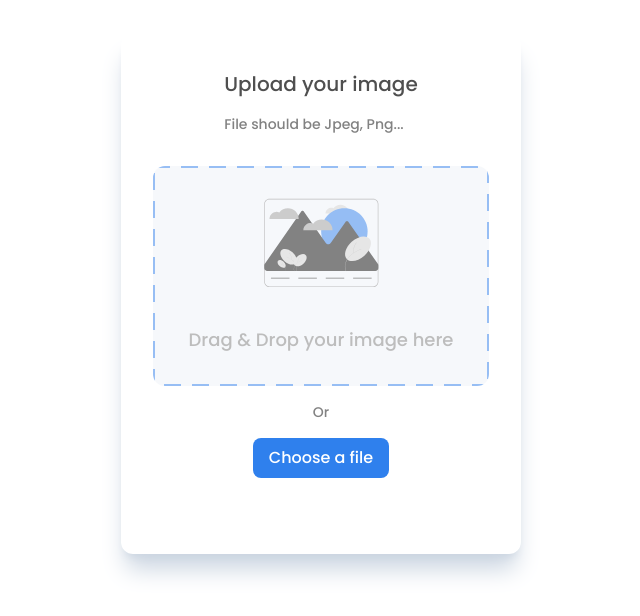
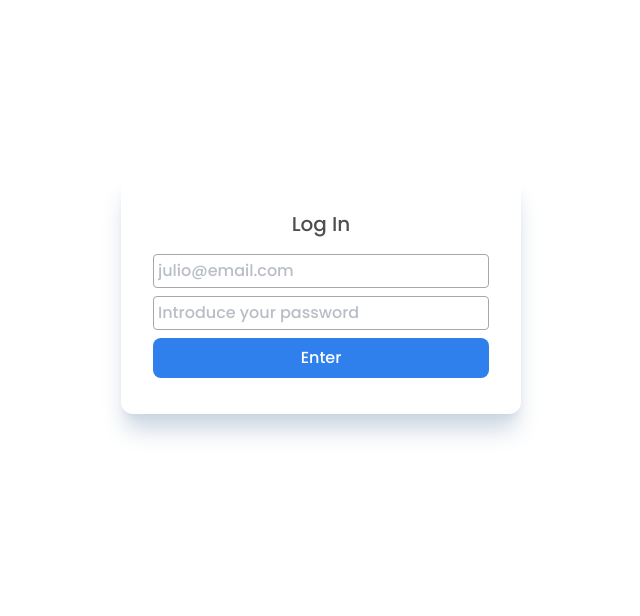
Before and after one commit to JulioAguilar28/image-uploader, a React (Vite) app in the folder frontend/: page / in a window 1280 px wide. Shown: the part 106-722 px from the top of the page, without its empty margins (319-959 px from the left). Built offline with nearby package versions, Linux system fonts and the light colour scheme.

Commit message:
create a log in ui

```diff
--- a/frontend/src/App.tsx
+++ b/frontend/src/App.tsx
@@ -1,10 +1,14 @@
 import './App.css'
 import UploaderController from './components/UploaderController'
+import Login from './components/Login'
 
 function App() {
   return (
     <main className="h-screen w-full flex justify-center items-center">
-      <UploaderController />
+      <section className="max-h-[520px] w-[400px] px-8 py-9 rounded-xl shadow-xl shadow-slate-300">
+        <Login />
+        {/* <UploaderController /> */}
+      </section>
     </main>
   )
 }
--- /dev/null
+++ b/frontend/src/components/ButtonView.tsx
@@ -0,0 +1,18 @@
+import React from 'react'
+
+type Props = React.ButtonHTMLAttributes<HTMLButtonElement>
+
+function ButtonView({ ...attributes }: Props) {
+  return (
+    <button
+      {...attributes}
+      className="bg-[#2F80ED] hover:opacity-90 w-full px-4
+      py-2 rounded-lg text-white text-md whitespace-nowrap
+      disabled:bg-[#4F4F4F] disabled:opacity-100"
+    >
+      {attributes.children}
+    </button>
+  )
+}
+
+export default ButtonView
--- /dev/null
+++ b/frontend/src/components/InputView.tsx
@@ -0,0 +1,14 @@
+import { InputHTMLAttributes } from 'react'
+
+type Props = InputHTMLAttributes<HTMLInputElement>
+
+function InputView({ ...attributes }: Props) {
+  return (
+    <input
+      {...attributes}
+      className="w-full border border-[#828282] opacity-70 rounded p-1 text-[#4F4F4F] focus:outline-none focus:border-[#2F80ED]"
+    />
+  )
+}
+
+export default InputView
--- /dev/null
+++ b/frontend/src/components/Login.tsx
@@ -0,0 +1,22 @@
+import InputView from './InputView'
+import ButtonView from './ButtonView'
+
+function Login() {
+  return (
+    <div className="w-full h-full flex flex-col items-center gap-y-4">
+      <h2 className="text-xl text-[#4F4F4F]">Log In</h2>
+
+      <form className="w-full h-full flex flex-col items-center gap-y-2">
+        <InputView type="text" placeholder="julio@email.com" autoComplete="email" />
+        <InputView
+          type="password"
+          autoComplete="current-password"
+          placeholder="Introduce your password"
+        />
+        <ButtonView>Enter</ButtonView>
+      </form>
+    </div>
+  )
+}
+
+export default Login
--- a/frontend/src/components/UploaderController.tsx
+++ b/frontend/src/components/UploaderController.tsx
@@ -1,5 +1,6 @@
 import React, { useRef } from 'react'
 import DragAndDropArea from './DragAndDropArea'
+import ButtonView from './ButtonView'
 
 function UploaderController() {
   const inputFile = useRef<HTMLInputElement>(null)
@@ -13,7 +14,7 @@ function UploaderController() {
   }
 
   return (
-    <section className="h-[520px] w-[400px] px-8 py-9 rounded-xl shadow-xl shadow-slate-300 flex flex-col items-center">
+    <div className="flex flex-col items-center">
       <header className="flex flex-col gap-y-4 mb-8">
         <h2 className="text-xl text-[#4F4F4F]">Upload your image</h2>
         <p className="text-sm text-[#828282]">File should be Jpeg, Png...</p>
@@ -29,14 +30,9 @@ function UploaderController() {
           hidden
           onChange={(e) => handleSelectedFile(e.target.files![0])}
         />
-        <button
-          className="bg-[#2F80ED] hover:opacity-90 min-w-max min-h-max px-4 py-2 rounded-lg text-white text-md whitespace-nowrap"
-          onClick={handleChooseFileClick}
-        >
-          Choose a file
-        </button>
+        <ButtonView onClick={handleChooseFileClick}>Choose a file</ButtonView>
       </footer>
-    </section>
+    </div>
   )
 }
 
```
